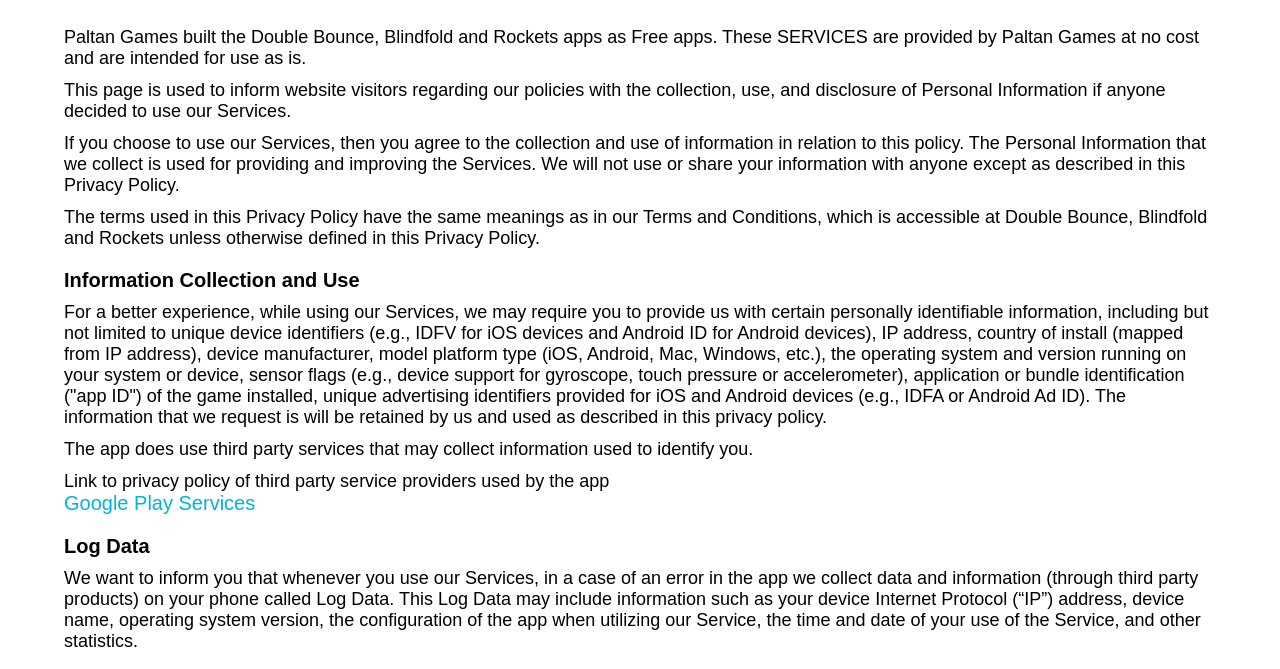
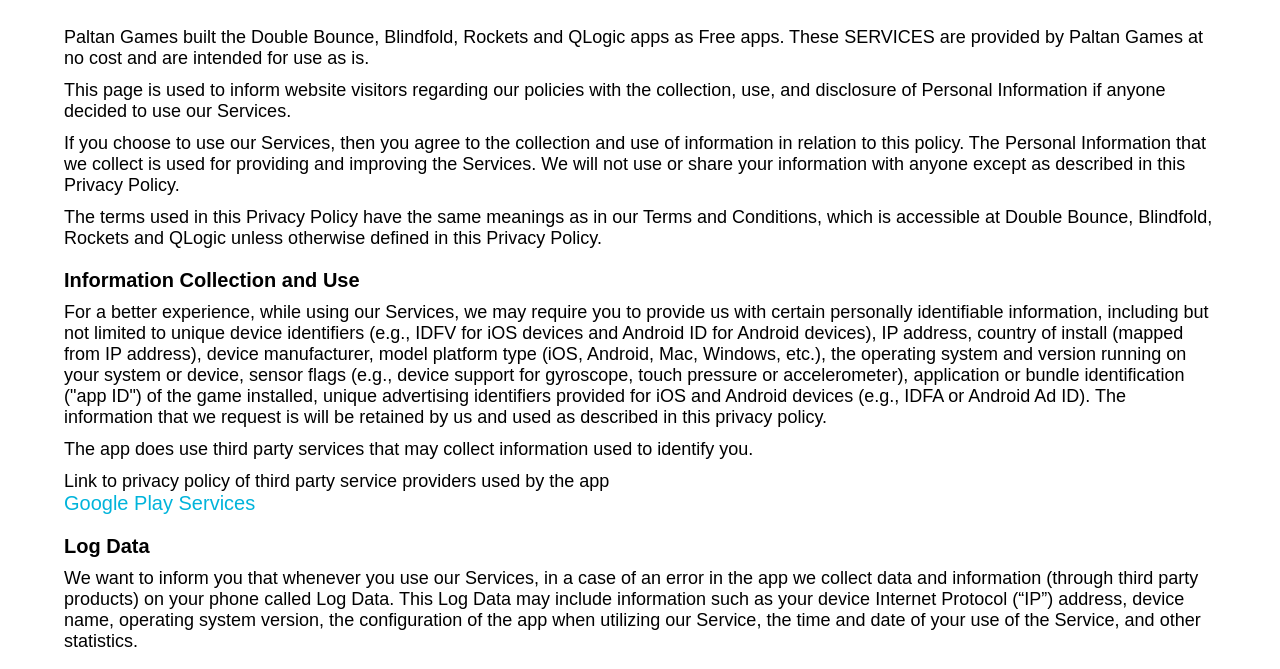
Before and after one commit to paltangames/paltangames.github.io, a plain HTML site: page privacy.html in a window 1280 px wide. Shown: the part 115-784 px from the top of the page. Drawn offline with nearby package versions, Linux system fonts and the light colour scheme.

Commit message:
Added qlogic to privacy policy

```diff
--- a/privacy.html
+++ b/privacy.html
@@ -20,13 +20,13 @@
                     <div class="privacy-heading">
                         <h1>Privacy Policy</h1>
                     </div>
-                    <p>Paltan Games built the Double Bounce, Blindfold and Rockets apps as Free apps. These SERVICES are provided by Paltan Games at no cost and are intended for use as is. </p>
+                    <p>Paltan Games built the Double Bounce, Blindfold, Rockets and QLogic apps as Free apps. These SERVICES are provided by Paltan Games at no cost and are intended for use as is. </p>
                     <br>
                     <p>This page is used to inform website visitors regarding our policies with the collection, use, and disclosure of Personal Information if anyone decided to use our Services.</p>
                     <br>
                     <p>If you choose to use our Services, then you agree to the collection and use of information in relation to this policy. The Personal Information that we collect is used for providing and improving the Services. We will not use or share your information with anyone except as described in this Privacy Policy.</p>
                     <br>
-                    <p>The terms used in this Privacy Policy have the same meanings as in our Terms and Conditions, which is accessible at Double Bounce, Blindfold and Rockets unless otherwise defined in this Privacy Policy.</p>
+                    <p>The terms used in this Privacy Policy have the same meanings as in our Terms and Conditions, which is accessible at Double Bounce, Blindfold, Rockets and QLogic unless otherwise defined in this Privacy Policy.</p>
                     <p class="privacy-subheading">Information Collection and Use</p>
                     <p>For a better experience, while using our Services, we may require you to provide us with certain personally identifiable information, including but not limited to unique device identifiers (e.g., IDFV for iOS devices and Android ID for Android devices), IP address, country of install (mapped from IP address), device manufacturer, model platform type (iOS, Android, Mac, Windows, etc.), the operating system and version running on your system or device, sensor flags (e.g., device support for gyroscope, touch pressure or accelerometer), application or bundle identification ("app ID") of the game installed, unique advertising identifiers provided for iOS and Android devices (e.g., IDFA or Android Ad ID). The information that we request is will be retained by us and used as described in this privacy policy.</p>
                     <br>
```
Also changed, not shown: index.html (+2 -2 lines).
